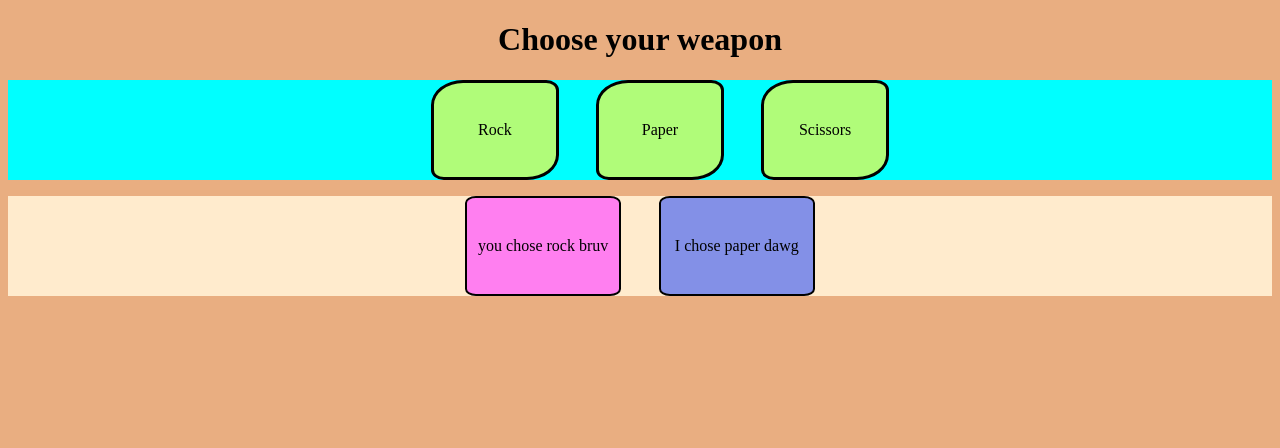
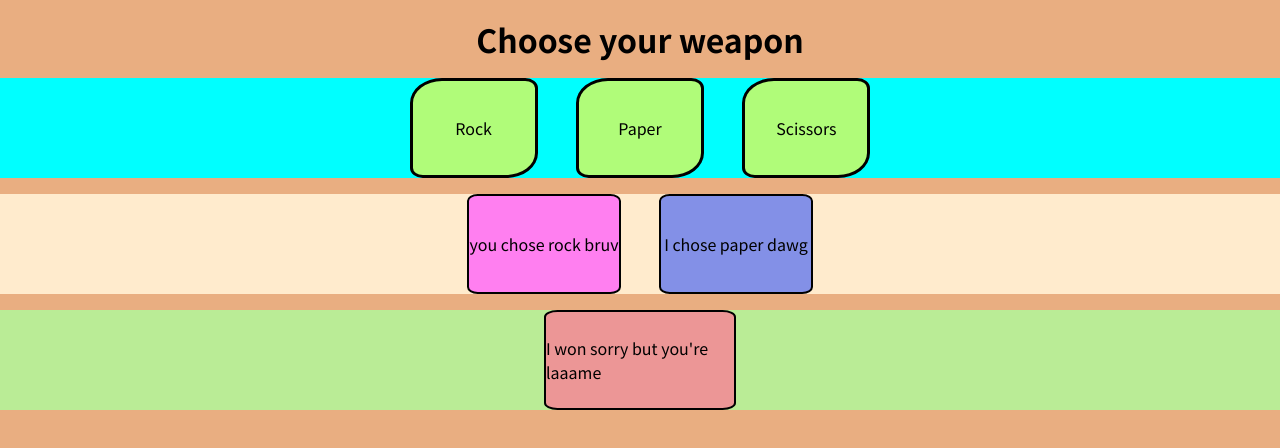
Before and after one commit to Gregory-Bagramyan/rockPaperScissors-JS, a plain HTML site: page index.html in a window 1280 px wide. Both pictures are taken after a click on the item "Rock". Drawn offline with Linux system fonts and the light colour scheme.

Commit message:
added end game sentence display & improved layout

```diff
--- a/app.js
+++ b/app.js
@@ -50,6 +50,12 @@ document.addEventListener("DOMContentLoaded", () => {
     }
   }
 
+  function displayEngGameSentence(endGameSentence) {
+    console.log(endGameSentence);
+    document.querySelector(".display-end-game-sentence-box div").innerHTML =
+      endGameSentence;
+  }
+
   async function rockPlayedHandler() {
     playerChoice = "rock";
     initiateGameSequence();
@@ -67,11 +73,11 @@ document.addEventListener("DOMContentLoaded", () => {
 
   async function initiateGameSequence() {
     displayPlayerChoice(playerChoice);
-    await delay(800);
+    await delay(700);
     displayRobotChoice(robotChoosing());
     const endGameSentence = determinWinnerSentence();
-    console.log(endGameSentence);
-    // displayEngGameSentence()
+    await delay(700);
+    displayEngGameSentence(endGameSentence);
   }
 
   rock.addEventListener("click", rockPlayedHandler);
--- a/index.html
+++ b/index.html
@@ -15,9 +15,12 @@
       <li class="paper">Paper</li>
       <li class="scissors">Scissors</li>
     </ul>
-    <div class="display">
+    <div class="display-choices">
       <div class="player-choice-display"></div>
       <div class="robot-choice-display"></div>
     </div>
+    <div class="display-end-game-sentence-box">
+      <div></div>
+    </div>
   </body>
 </html>
--- a/style.css
+++ b/style.css
@@ -1,3 +1,15 @@
+@import url("https://fonts.googleapis.com/css2?family=Noto+Sans+JP:wght@400;700&display=swap");
+
+* {
+  box-sizing: border-box;
+  margin: 0;
+  padding: 0;
+}
+
+html {
+  font-family: "Noto Sans JP", sans-serif;
+}
+
 body {
   background-color: rgb(233, 174, 129);
   font-size: 16px;
@@ -5,6 +17,8 @@ body {
 
 h1 {
   text-align: center;
+  margin-top: 16px;
+  margin-bottom: 16px;
 }
 
 .player-selection {
@@ -13,6 +27,7 @@ h1 {
   justify-content: center;
   gap: 3%;
   height: 100px;
+  margin-bottom: 16px;
 }
 
 .player-selection li {
@@ -30,15 +45,16 @@ h1 {
   background-color: rgb(117, 180, 235);
 }
 
-.display {
+.display-choices {
   display: flex;
   justify-content: center;
   gap: 3%;
   background-color: blanchedalmond;
   height: 100px;
+  margin-bottom: 16px;
 }
 
-.display div {
+.display-choices div {
   border: solid 2px;
   width: 12%;
   border-radius: 7%;
@@ -46,7 +62,7 @@ h1 {
   align-items: center;
 }
 
-.display div:empty {
+.display-choices div:empty {
   display: None;
 }
 
@@ -59,3 +75,24 @@ h1 {
   display: flex;
   background-color: rgb(131, 144, 231);
 }
+
+.display-end-game-sentence-box {
+  background: rgb(186, 236, 150);
+  display: flex;
+  height: 100px;
+  justify-content: center;
+}
+
+.display-end-game-sentence-box div:empty {
+  display: None;
+}
+
+.display-end-game-sentence-box div {
+  display: flex;
+  background: rgb(236, 150, 150);
+  border: solid 2px;
+  width: 15%;
+  border-radius: 7%;
+  justify-content: center;
+  align-items: center;
+}
```
